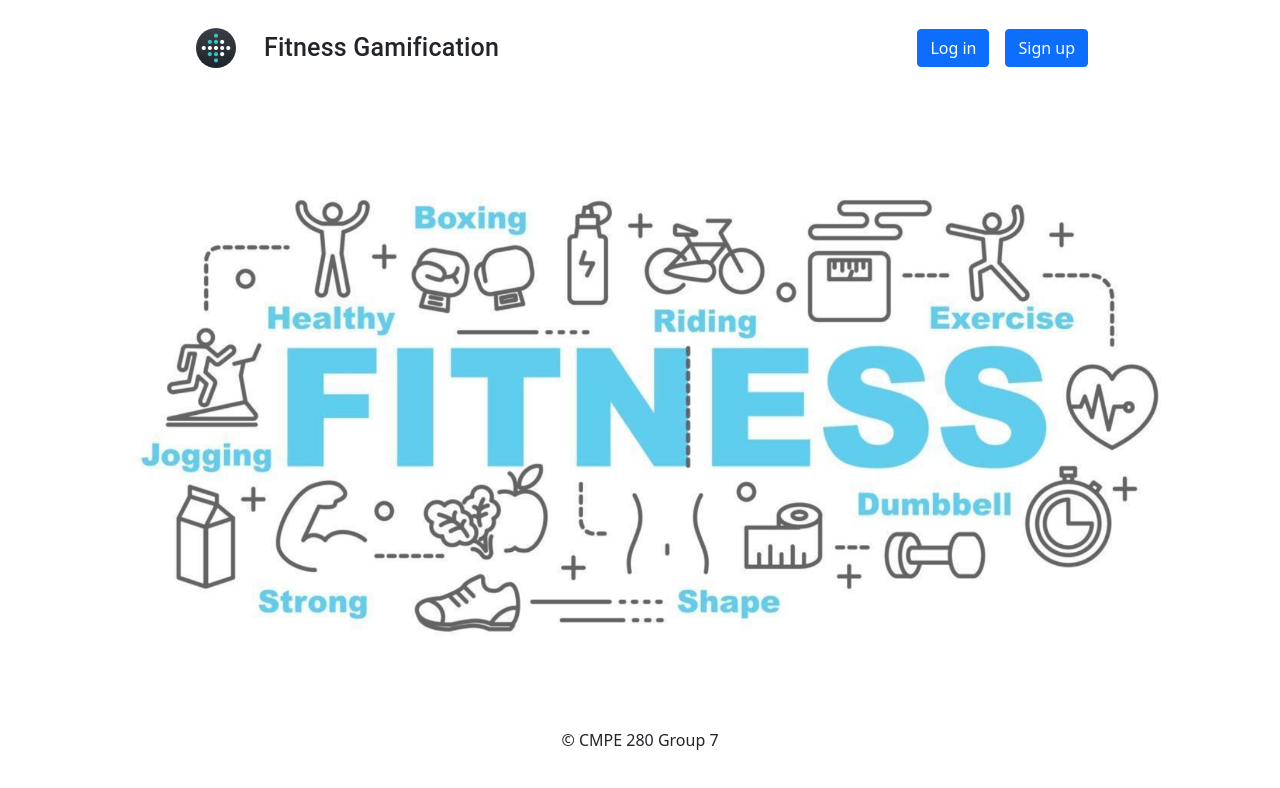
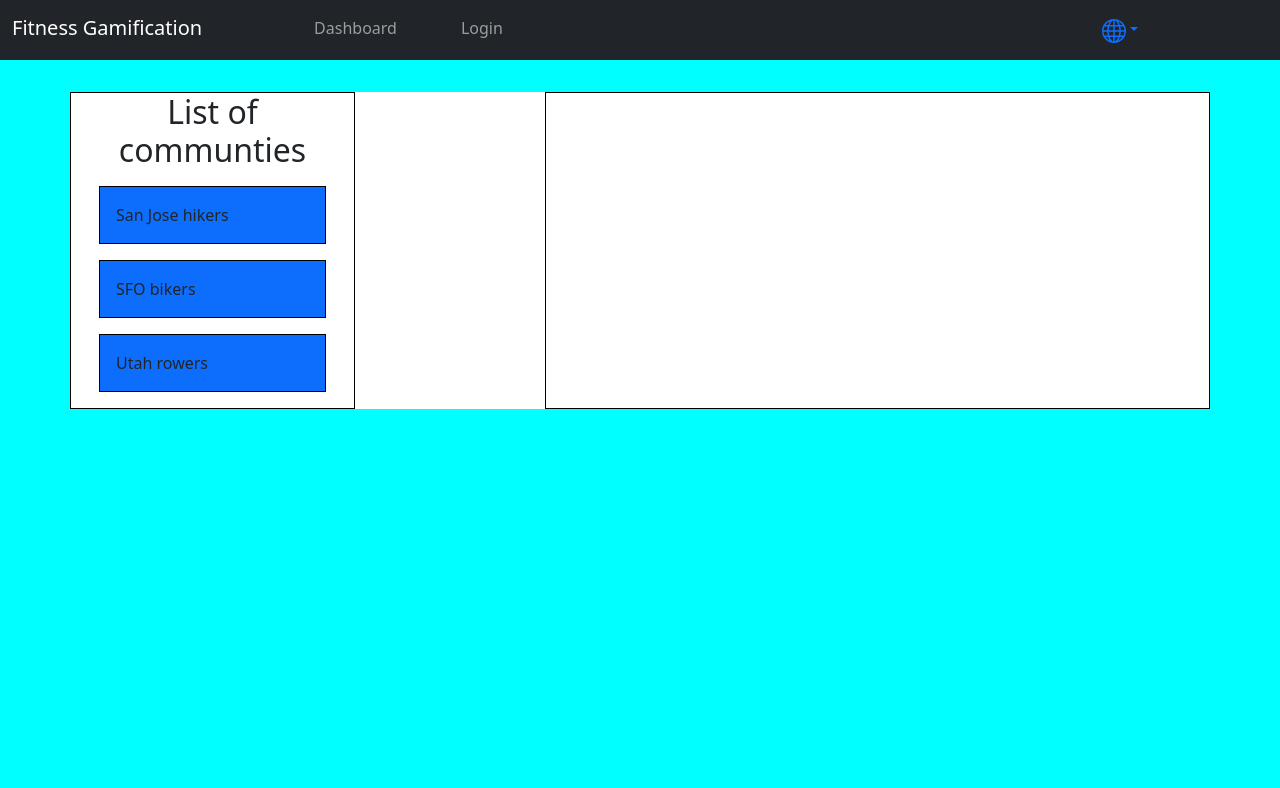
Before and after one commit to ragini-dwivedi/localization, a React (Create React App) app in the folder frontend/: page /community in a window 1280 px wide. Before the commit this address led to /. Shown: the top 788 px of the page. Built offline with nearby package versions, Linux system fonts and the light colour scheme; the HTML template or start-up script is replaced by a standard one.

Commit message:
UI:  Adding Community page

```diff
--- a/frontend/src/components/Main.js
+++ b/frontend/src/components/Main.js
@@ -3,6 +3,7 @@ import { Switch, Route }  from 'react-router-dom';
 import UserDashboard from './home/UserDashboard';
 import UserProfile from './profile/profile';
 import LandingPage from './landingPage/LandingPage';
+import Community from './community/Community';
 import Badges from './home/Badges';
 
 //Create a Main Component
@@ -21,6 +22,9 @@ const Main = () => {
                 <Route path="/profile">
                     <UserProfile/>
                 </Route>
+                <Route path="/community">
+                    <Community/>
+                </Route>
                 <Route path="/">
                     <LandingPage/>
                 </Route>
--- a/frontend/src/components/NavBar.js
+++ b/frontend/src/components/NavBar.js
@@ -71,7 +71,7 @@ export default function BootstrapNavbar() {
                                             {localStorage.getItem('email')?
                                             <NavDropdown title={`Hi ${localStorage.getItem('fullName')}`} id="basic-nav-dropdown">
                                                 <NavDropdown.Item href="/badges">Badges</NavDropdown.Item>
-                                                <NavDropdown.Item href="#action/3.2">Community</NavDropdown.Item>
+                                                <NavDropdown.Item href="/community">Community</NavDropdown.Item>
                                                 <NavDropdown.Item href="/profile">Profile</NavDropdown.Item>
                                                 <NavDropdown.Divider />
                                                 <NavDropdown.Item href="#action/3.4">Logout</NavDropdown.Item>
--- /dev/null
+++ b/frontend/src/components/community/Community.css
@@ -0,0 +1,15 @@
+.communties_list, .community {
+  border: black solid 1px;
+}
+
+.community_content {
+
+}
+
+h2 {
+  text-align: center;
+}
+
+button {
+  text-align: center;
+}
--- /dev/null
+++ b/frontend/src/components/community/Community.js
@@ -0,0 +1,98 @@
+//Export the App component so that it can be used in index.js
+import NavBar from "../NavBar";
+import React, { useEffect, useState } from "react";
+import '../../App'
+import './Community.css';
+import { Container, Row, Col, Button } from "react-bootstrap";
+
+export default function Community() {
+
+  const [community, setCommunity] = useState('');
+
+  let communties = [
+    {
+      community_name: 'San Jose hikers',
+      location: 'San Jose, CA',
+      members: ['Aswin Prasad', 'Ragini Dwidedi', 'Bharath'],
+      image: 'https://encrypted-tbn0.gstatic.com/images?q=tbn:ANd9GcQUArpj2kQywFHKx-h29hUeotlZGb2Q3QX4sA&usqp=CAU'
+    },
+    {
+      community_name: 'SFO bikers',
+      location: 'San Francisco, CA',
+      members: ['Aswin Prasad', 'Ragini Dwidedi', 'Bharath'],
+      image: 'https://encrypted-tbn0.gstatic.com/images?q=tbn:ANd9GcQXOkpFlpXywusVESVsW3Jzev2XcsXQAmunZw&usqp=CAU'
+    },
+    {
+      community_name: 'Utah rowers',
+      location: 'Salt Lake City, UT',
+      members: ['Ragini Dwidedi', 'Bharath'],
+      image: 'https://i.natgeofe.com/k/7577bccf-bc12-4df7-ba8c-6fafd6dcd88b/utah-zion.jpg?w=636&h=358'
+    }
+  ]
+
+  const handleCommunityClick = (e) => {
+    let communityObject = communties.find((communityObject)=> {
+      return communityObject.community_name === e.target.innerHTML
+    });
+    setCommunity(communityObject);
+  }
+
+  useEffect(() => {
+
+  }, [community])
+
+  return (
+    <div className='parent'>
+      <NavBar />
+      <Container className="container" style={{background: 'white', marginTop: '2rem'}}>
+        <Row>
+          <Col className='col-md-3 communties_list'>
+            <div>
+              <h2> List of communties</h2>
+              {
+                communties.map((community) => {
+                  return (
+                    <div onClick={handleCommunityClick} style={{border: 'black solid 1px', padding: '1rem', margin: '1rem', background: '#0d6efd'}}>
+                      {community.community_name}
+                    </div>
+                  )
+                })
+              }
+            </div>
+          </Col>
+          <Col className='col-md-2'>
+          </Col>
+          <Col className='col-md-7 community'>
+            {
+              community &&
+              <div className='community_content'>
+                <h2 style={{borderBottom: 'black solid 1px'}}> Community name: {community.community_name} </h2>
+                <h2> Location: {community.location} </h2>
+                <h2> Number of members: {community.members.length} </h2>
+                <div style={{display: 'flex', justifyContent: 'center'}}>
+                  <img src={community.image} width='150px' height='150px' />
+                </div>
+                <div style={{display: 'flex', justifyContent: 'center'}}>
+                  {
+                    community.members.map((member) => {
+                      return (
+                        <div style={{border: 'black solid 1px', padding: '1rem', margin: '1rem'}}>{member}</div>
+                      )
+                    })
+                  }
+                </div>
+                <div style={{display: 'flex', justifyContent: 'center'}}>
+                  {
+                    community.members.includes(localStorage.getItem('fullName'))?
+                    <Button>Leave the community</Button>:
+                    <Button>Join the community</Button>
+                  }
+                </div>
+              </div>
+            }
+          </Col>
+        </Row>
+      </Container>
+    </div>
+  )
+}
--- a/frontend/src/components/home/Badges.css
+++ b/frontend/src/components/home/Badges.css
@@ -23,13 +23,11 @@
   margin: 1rem;
   border: black solid 1px;
   border-radius: 5px;
+  width: 175px;
+  height: 250px;
 }
 
 .parent {
   background-color: aqua;
   height: 100vh;
 }
-
-h2 {
-  display: block;
-}
--- a/frontend/src/components/home/Badges.js
+++ b/frontend/src/components/home/Badges.js
@@ -90,7 +90,7 @@ export default function Badges() {
                   data_all.map((item) => {
                     return (
                       <div className='item'>
-                        <img src={item.image}></img>
+                        <img src={item.image} height='150px' width='150px'></img>
                         <h5>Name: {item.name}</h5>
                         <h5>Badges: {item.badges}</h5>
                       </div>
@@ -104,7 +104,7 @@ export default function Badges() {
                   data_personal.map((item) => {
                     return (
                       <div className='item'>
-                        <img src={item.image}></img>
+                        <img src={item.image} height='150px' width='150px'></img>
                         <h5>Name: {item.name}</h5>
                         <h5>Badges: {item.badges}</h5>
                       </div>
```
